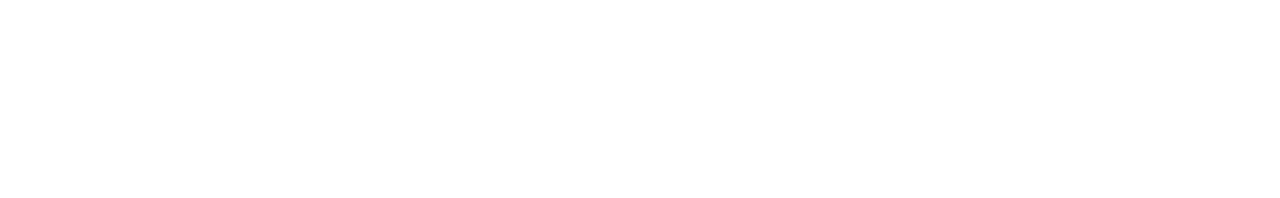
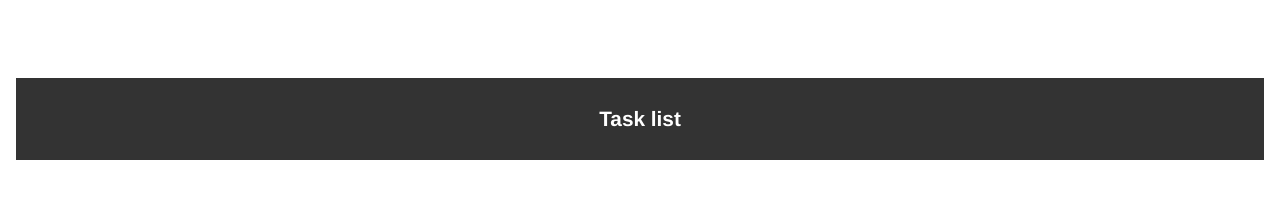
Before and after one commit to Jacques1988/mytasks_d, an Angular app: page / in a window 1280 px wide. Shown: the part 378-576 px from the top of the page. Built offline with nearby package versions, Linux system fonts and the light colour scheme.

Commit message:
update task-list-component

```diff
--- a/src/app/app.component.html
+++ b/src/app/app.component.html
@@ -1,3 +1,4 @@
 <app-navigation></app-navigation>
 <app-filter-controls></app-filter-controls>
 <app-new-task></app-new-task>
+<app-task-list></app-task-list>
--- a/src/app/app.component.ts
+++ b/src/app/app.component.ts
@@ -3,10 +3,11 @@
 import { NavigationComponent } from "./navigation/navigation.component";
 import { FilterControlsComponent } from "./filter-controls/filter-controls.component";
 import { NewTaskComponent } from "./new-task/new-task.component";
+import { TaskListComponent } from "./task-list/task-list.component";
 
 @Component({
   selector: 'app-root',
-  imports: [NavigationComponent, FilterControlsComponent, NewTaskComponent],
+  imports: [NavigationComponent, FilterControlsComponent, NewTaskComponent, TaskListComponent],
   templateUrl: './app.component.html',
   styleUrl: './app.component.css'
 })
--- /dev/null
+++ b/src/app/task-list/task-list.component.css
@@ -0,0 +1,12 @@
+.container{
+    margin-top:3rem;
+}
+
+.container-header{
+    display:flex;
+    justify-content: center;
+    align-items:center;
+    background-color:#333333;
+    color:#fff;
+    padding:0.5rem 0;
+}
--- /dev/null
+++ b/src/app/task-list/task-list.component.html
@@ -0,0 +1,5 @@
+<section class="container">
+    <div class="container-header">
+        <h3 class="teaser">Task list</h3>
+    </div>
+</section>
```
Also changed, not shown: src/app/task-list/task-list.component.ts (added, +11 -0 lines), 1 other file (tests, documents, lock files or other folders).
